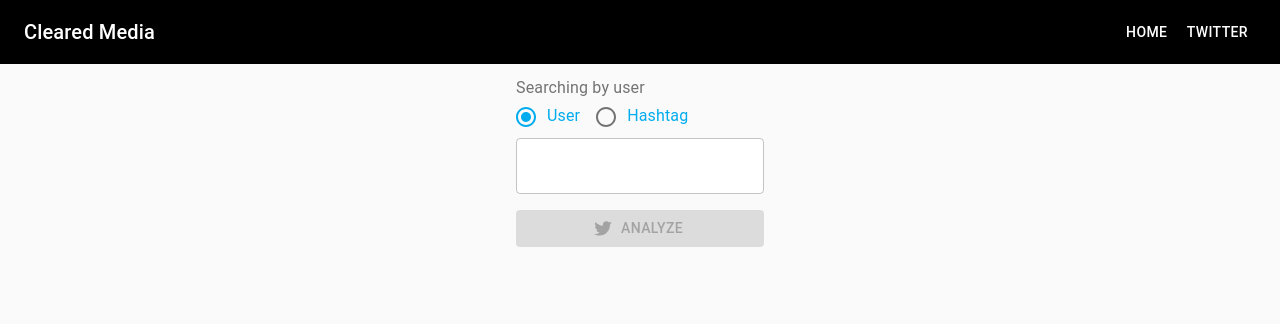
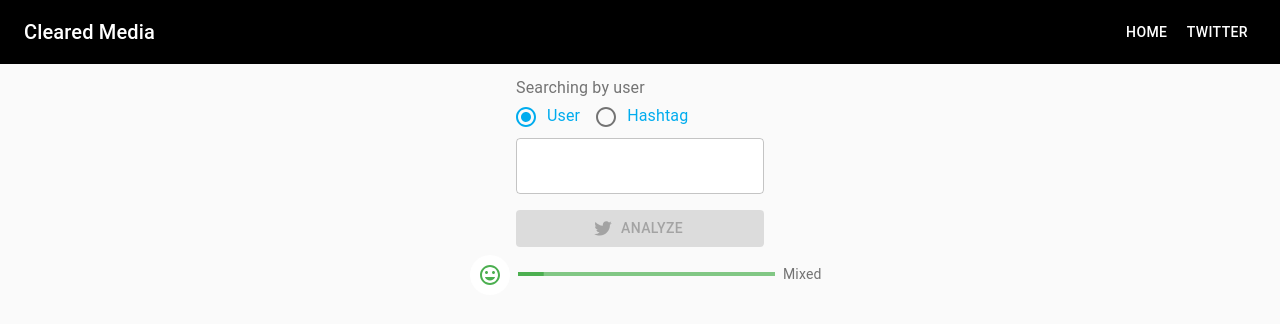
Before and after one commit to dong-alex/HTNE-cleared-media, a React (Create React App) app in the folder client/: page /twitter in a window 1280 px wide. Shown: the top 324 px of the page. Built offline with nearby package versions, Linux system fonts and the light colour scheme; the HTML template or start-up script is replaced by a standard one.

Commit message:
Setup UI for displaying score

```diff
--- /dev/null
+++ b/client/src/components/linearprogess.js
@@ -0,0 +1,73 @@
+import React from 'react';
+import clsx from 'clsx';
+import { makeStyles, withStyles } from '@material-ui/core/styles';
+import CircularProgress from '@material-ui/core/CircularProgress';
+import { green, yellow, } from '@material-ui/core/colors';
+import Button from '@material-ui/core/Button';
+import Fab from '@material-ui/core/Fab';
+import CheckIcon from '@material-ui/icons/Check';
+import SaveIcon from '@material-ui/icons/Save';
+import Avatar from '@material-ui/core/Avatar';
+import InsertEmoticonIcon from '@material-ui/icons/InsertEmoticon';
+import LinearProgress from "@material-ui/core/LinearProgress";
+import Typography from "@material-ui/core/Typography";
+import Box from "@material-ui/core/Box";
+
+
+
+const useStyles = makeStyles((theme) => ({
+  root: {
+    display: 'flex',
+    alignItems: 'center',
+  },
+  wrapper: {
+    margin: theme.spacing(1),
+    position: 'relative',
+  },
+  score: {
+    width: "300px"
+  },
+  happy: {
+    color: green[500],
+    backgroundColor: '#FFFFFF',
+  }
+}));
+
+const ColorLinearProgress = withStyles({
+  colorPrimary: {
+    backgroundColor: green[300],
+  },
+  barColorPrimary: {
+    backgroundColor: green[500],
+  },
+})(LinearProgress);
+
+function LinearProgressWithLabel(props) {
+  const classes = useStyles();
+
+  return (
+    <Box display="flex" alignItems="center">
+      <Box width="100%" mr={1}>
+        <ColorLinearProgress variant="determinate" {...props} />
+      </Box>
+      <Box minWidth={35}>
+        <Typography variant="body2" color="textSecondary">{`Mixed`}</Typography>
+      </Box>
+    </Box>
+  );
+}
+
+export default function CircularIntegration() {
+  const classes = useStyles();
+
+  return (
+    <div className={classes.root}>
+      <div className={classes.wrapper}>
+        <Avatar className={classes.happy}><InsertEmoticonIcon /></Avatar>
+      </div>
+      <div className={classes.score}>
+      <LinearProgressWithLabel value={10} />
+    </div>
+    </div>
+  );
+}
--- a/client/src/components/twitterSearchField.js
+++ b/client/src/components/twitterSearchField.js
@@ -16,9 +16,10 @@ import FormControlLabel from "@material-ui/core/FormControlLabel";
 import FormControl from "@material-ui/core/FormControl";
 import FormLabel from "@material-ui/core/FormLabel";
 import Grid from "@material-ui/core/Grid";
+import { MuiThemeProvider, createMuiTheme } from "@material-ui/core/styles";
+import CircularProgress from '@material-ui/core/CircularProgress';
 
-import CircularProgress from "@material-ui/core/CircularProgress";
-import { MuiThemeProvider, createMuiTheme } from "@material-ui/core/styles";
+import Demo from './linearprogess';
 
 const useStyles = makeStyles((theme) => ({
 	submitButton: {
@@ -181,6 +182,7 @@ const TwitterSearchField = ({ onSubmit }) => {
 					{loading ? <CircularProgress /> : "Analyze"}
 				</Button>
 			</FormControl>
+			<Demo />
 		</MuiThemeProvider>
 	);
 };
```
Also changed, not shown: client/src/components/Menu/Menu.js (+0 -7 lines), 1 other file (tests, documents, lock files or other folders).
